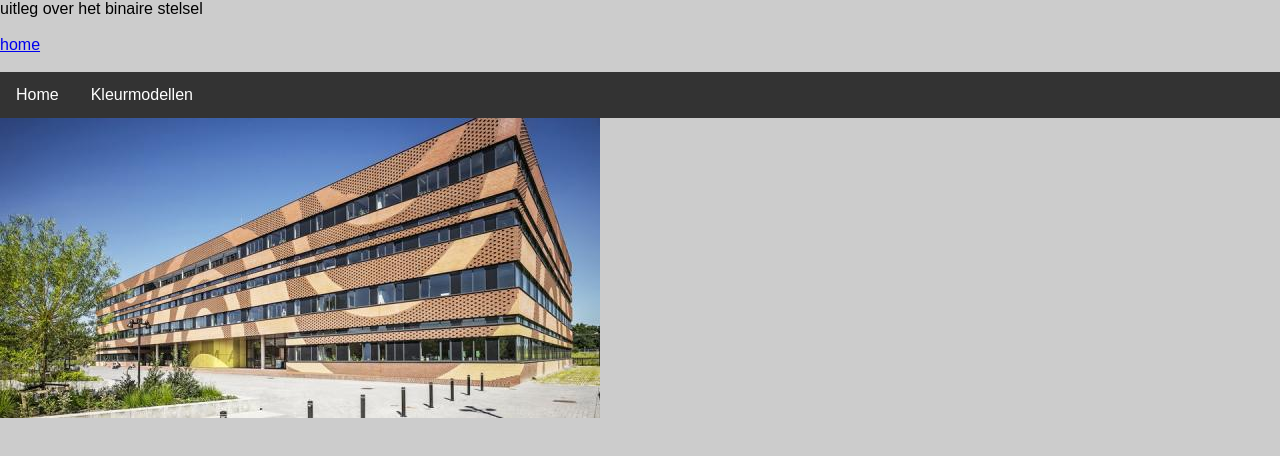
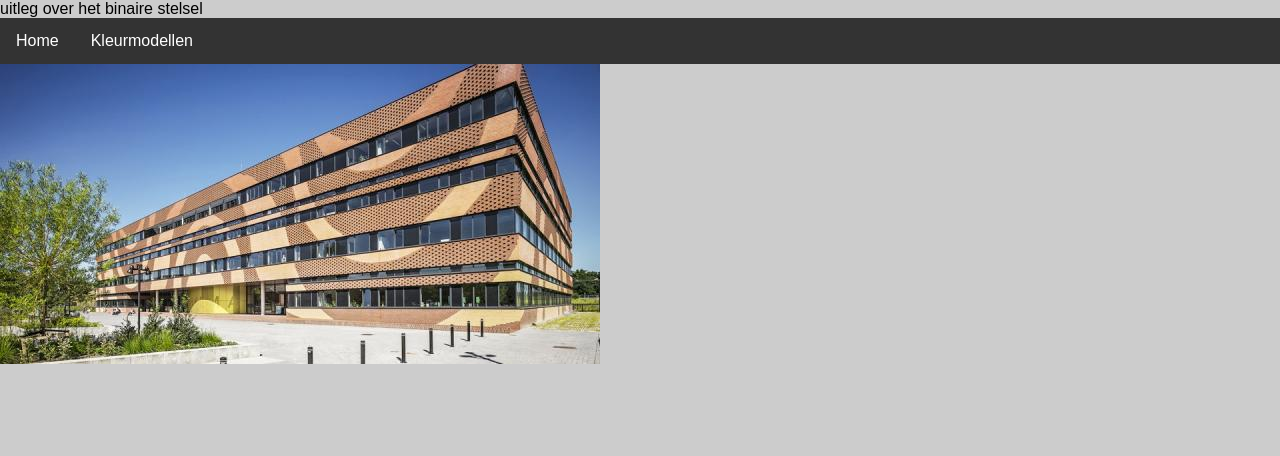
Before and after one commit to joris-app/joris-app.github.io, a plain HTML site: page binairstelsel.html in a window 1280 px wide. Drawn offline with Linux system fonts and the light colour scheme.

Commit message:
Update binairstelsel.html

```diff
--- a/binairstelsel.html
+++ b/binairstelsel.html
@@ -7,11 +7,7 @@
     </head>
     <body>
         uitleg over het binaire stelsel
-        <br>
-        <br>
-        <a href="index.html">home</a>
-        <br>
-        <br>
+
          <ul>
           <li><a href="index.html">Home</a> </li>
           <li><a href="kleurmodellen.html">Kleurmodellen</a></li>
```
